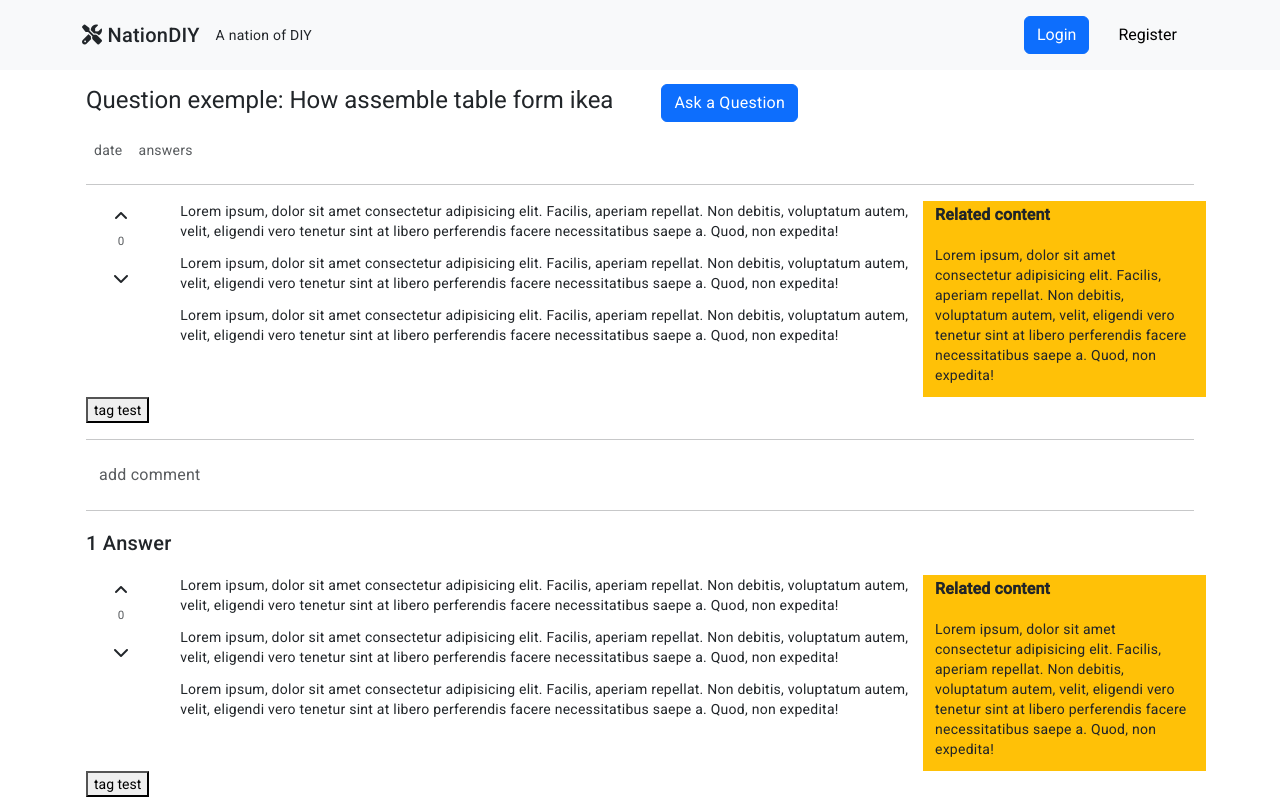
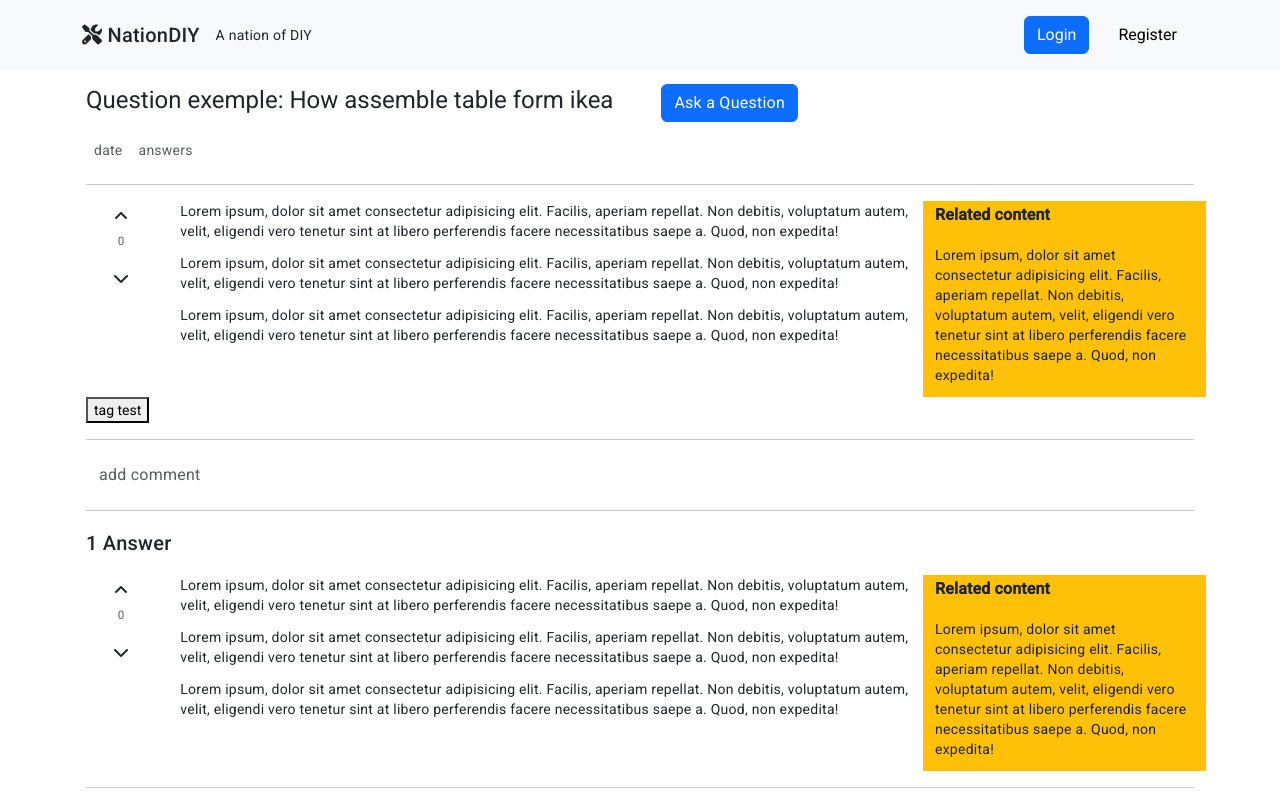
Before and after one commit to Arthur-Carbonari/NationDIY, an Angular app in the folder frontend/: page /question in a window 1280 px wide. Shown: the top 800 px of the page. Built offline with nearby package versions, Linux system fonts and the light colour scheme.

Commit message:
removed tag section from question

```diff
--- a/frontend/src/app/components/question/question.component.html
+++ b/frontend/src/app/components/question/question.component.html
@@ -131,10 +131,6 @@
             <!--question-footer -->
 
             <div id="question-footer" class="row">
-                <!-- tags -->
-                <div class="col-8">
-                    <button> tag test</button>
-                </div>
                 <!-- user profile -->
                 <div class="col-2">
                     <!--  will be create a small card with user infs -->
```
